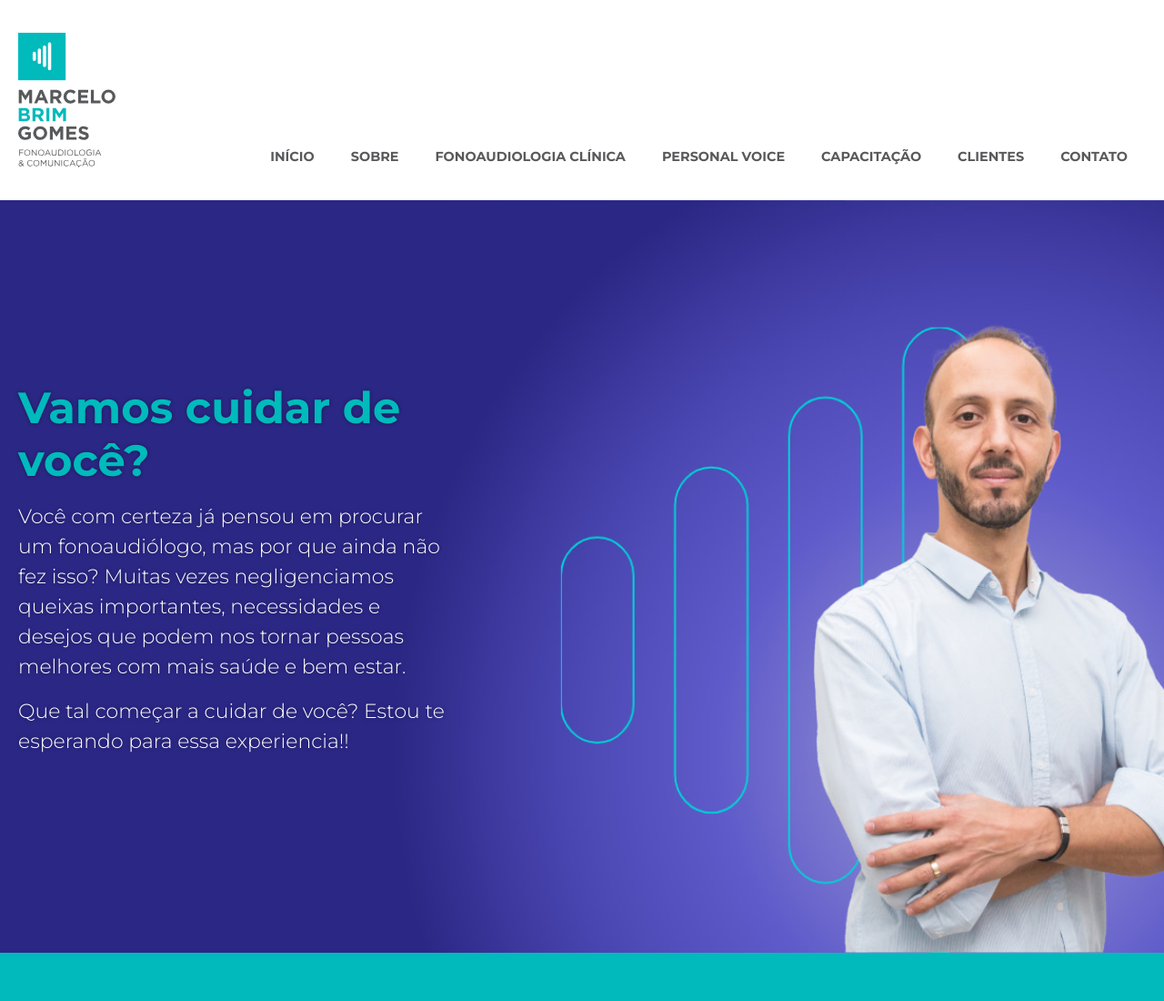
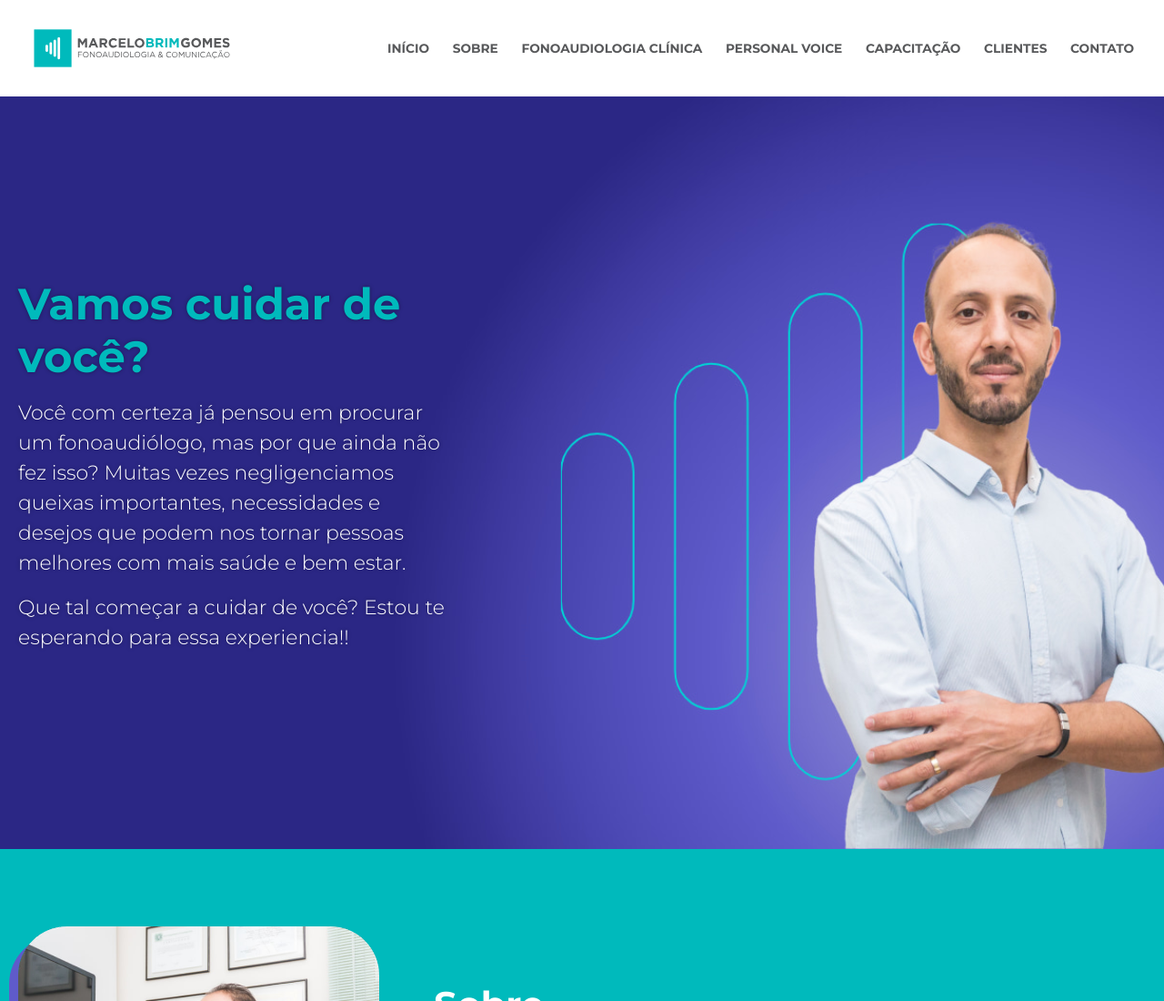
Before and after one commit to guicercal/marcelo, a website: page index.html in a window 1280 px wide. Shown: the top 1100 px of the page at 91% size. Drawn offline with nearby package versions, Linux system fonts and the light colour scheme.

Commit message:
logo horizontal

```diff
--- a/index.html
+++ b/index.html
@@ -4,7 +4,7 @@
     <meta charset="UTF-8">
     <title>Marcelo Brim Gomes - Fonoaudiologia & Comunicação</title>
     <link rel="stylesheet" href="node_modules/bootstrap/dist/css/bootstrap.min.css">
-    <link rel="stylesheet" href="styles.css?v=2">
+    <link rel="stylesheet" href="styles.css?v=3">
     <meta name="viewport"
           content="width=device-width, initial-scale=1, maximum-scale=1, minimum-scale=1, user-scalable=0">
     <script src="node_modules/jquery/dist/jquery.min.js"></script>
@@ -17,10 +17,10 @@
         <div class="row-lg-12">
             <div class="main-header__wrapper">
                 <div class="main-header__logo">
-                    <img src="./assets/images/main-logo.svg" alt="">
+                    <img src="./assets/images/marca-horizontal-01.svg" width="250" alt="">
                 </div>
                 <div class="main-header__logo--sticky">
-                    <img src="./assets/images/main-logo-sticky.svg" alt="">
+                    <img src="./assets/images/marca-horizontal-01.svg" width="250" alt="">
                 </div>
                 <nav class="main-header__nav">
                     <ul>
--- a/styles.scss
+++ b/styles.scss
@@ -9,11 +9,7 @@
 body {
 	overflow-x: hidden;
 	height: 4000px;
-	padding-top: 220px;
-
-	@media (max-width: 1050px) {
-		padding-top: 160px;
-	}
+	padding-top: 106px;
 }
 
 .container {
@@ -60,13 +56,13 @@ h2, .h2 {
 	justify-content: space-between;
 	align-items: center;
 	background-color: $color-white;
-	padding: 36px 0;
+	padding: 20px 0;
 	transition: all .2s ease;
 	z-index: 100;
 
 	&__wrapper {
 		display: flex;
-		align-items: end;
+		align-items: center;
 		justify-content: space-between;
 		transition: all .2s ease;
 		position: relative;
@@ -79,14 +75,15 @@ h2, .h2 {
 		padding: 0;
 
 		li {
-			margin: 0 20px;
+			margin: 0 #{fluidfy(10px, 20px, 'tablet')};
+			display: block;
 		}
 
 		a {
 			color: $color-text;
 			font-weight: 700;
 			text-decoration: none;
-			font-size: fluidfy(14px, 18px, 'desktop-small');
+			font-size: fluidfy(12px, 18px, 'tablet');
 
 			&:hover {
 				color: $color-accent;
@@ -128,11 +125,6 @@ h2, .h2 {
 			align-items: center;
 		}
 
-		.main-header__logo {
-			img {
-				height: 120px;
-			}
-		}
 
 		.main-header__nav {
 			position: absolute;
```
Also changed, not shown: assets/images/marca-horizontal-01.svg (added), styles.css, 1 other file.
